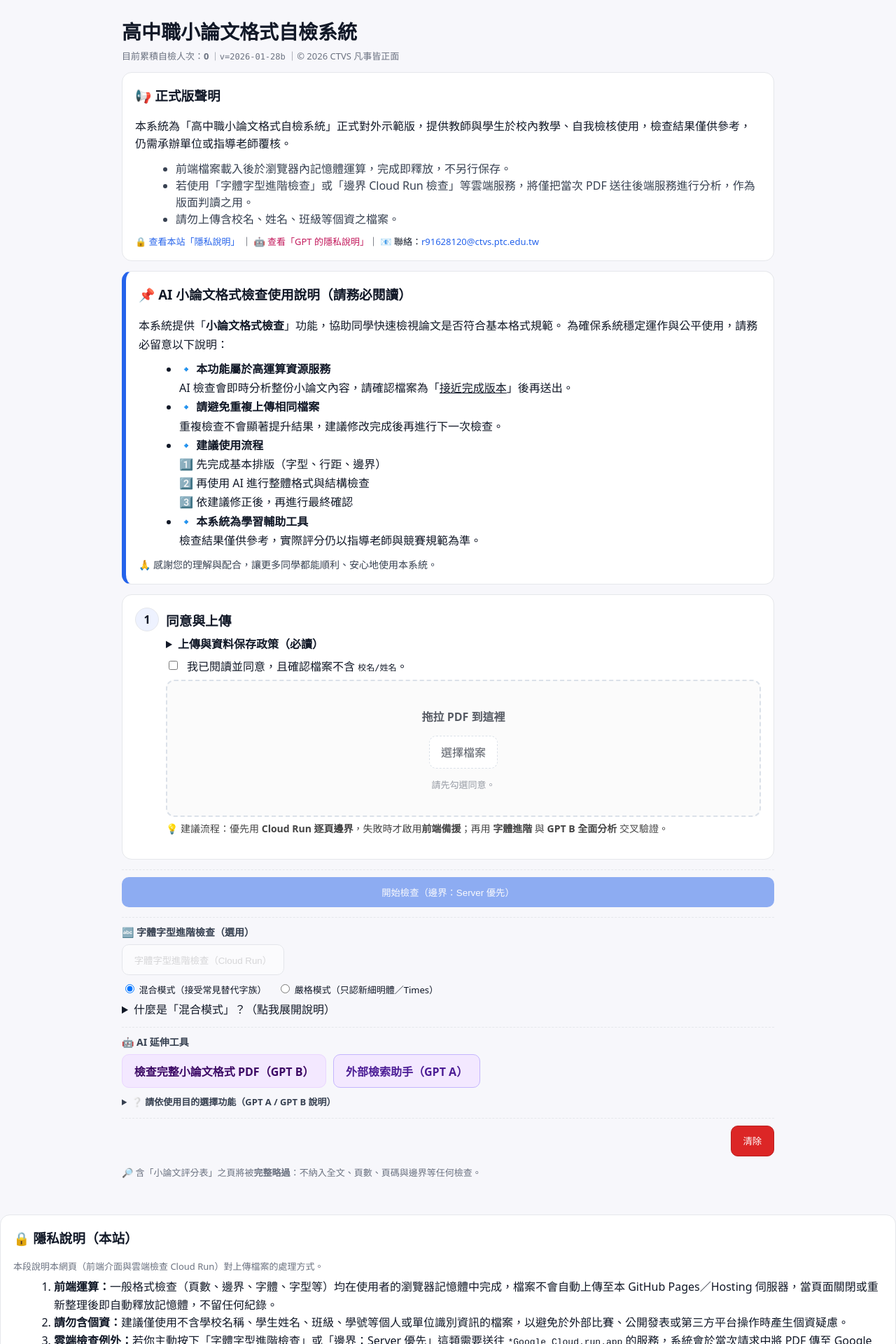
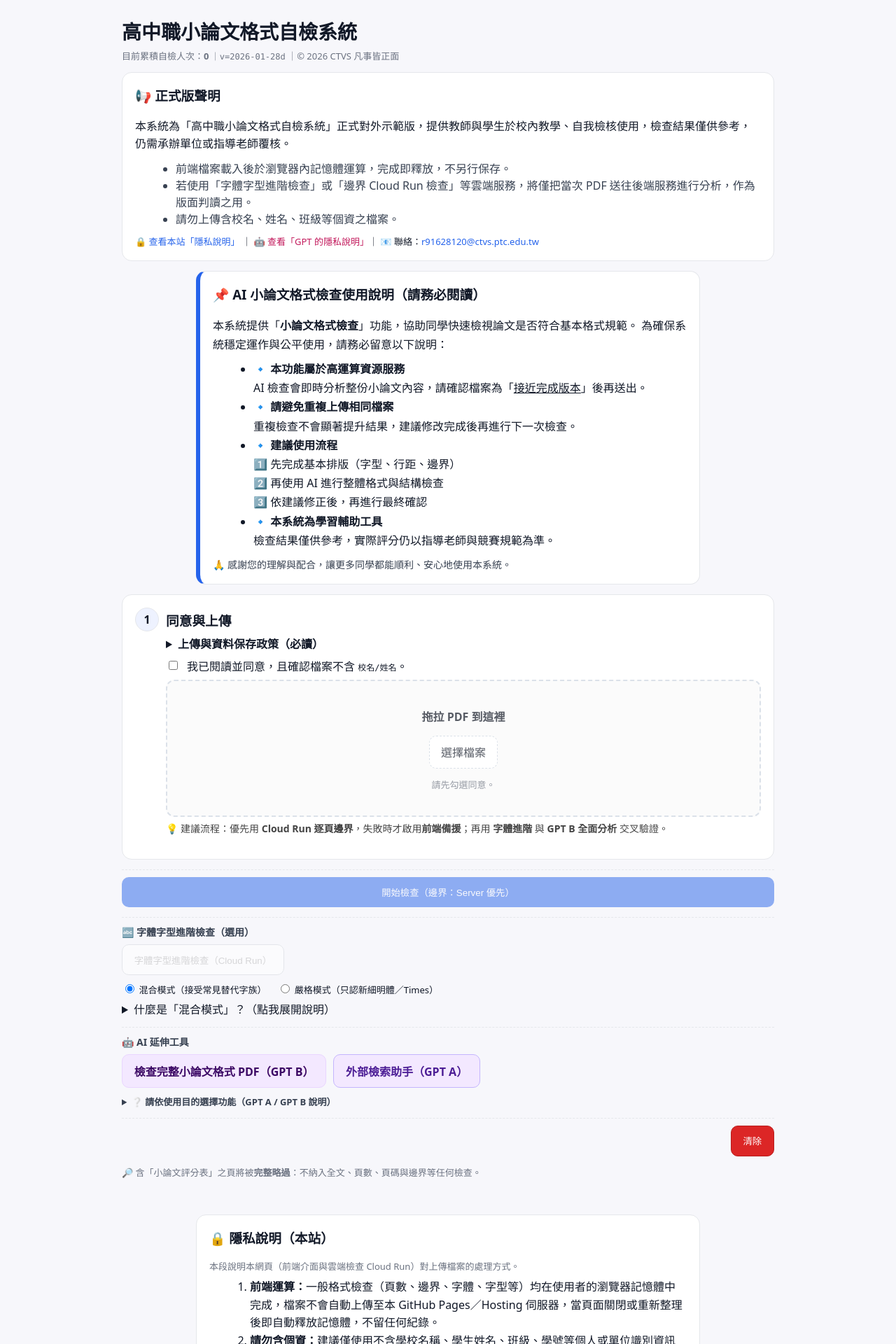
Before and after one commit to r91628120/thesis-checker, a Jekyll site: the page index.html, which Jekyll copies as it is, in a window 1280 px wide. Shown: the top 1920 px of the page at 70% size. Built offline with Jekyll 4.4.1, drawn with Linux system fonts in a browser that asks for light colours.

Commit message:
Add files via upload

```diff
--- a/index.html
+++ b/index.html
@@ -124,6 +124,20 @@ footer{margin-top:24px;text-align:center;color:#6b7280;font-size:13px}
   justify-content: flex-end;
 }
 
+/* ✅ 說明型區塊：集中於畫面中間（閱讀友善） */
+.card.reading {
+  max-width: 720px;      /* 桌機閱讀最佳寬度 */
+  margin-left: auto;
+  margin-right: auto;
+}
+
+@media (max-width: 768px) {
+  .card.reading {
+    max-width: 100%;     /* 手機維持滿版 */
+  }
+}
+
+
 </style>
 
 <!-- pdf.js（ESM）僅作備援讀字 -->
@@ -142,7 +156,7 @@ footer{margin-top:24px;text-align:center;color:#6b7280;font-size:13px}
     <h1>高中職小論文格式自檢系統</h1>
     <p class="meta">
       目前累積自檢人次：<b id="counter">載入中…</b>
-      <span class="mono">｜v=2026-01-28b</span>
+      <span class="mono">｜v=2026-01-28d</span>
       ｜© 2026 CTVS 凡事皆正面
     </p>
    <!--
@@ -171,7 +185,8 @@ footer{margin-top:24px;text-align:center;color:#6b7280;font-size:13px}
 </section>
 
    <!-- AI 小論文格式檢查使用說明 -->
-<section class="card" id="usage-note" style="border-left:6px solid #2563eb;">
+<section class="card reading" id="usage-note" style="border-left:6px solid #2563eb;">
+
   <h3 style="margin-top:0;">📌 AI 小論文格式檢查使用說明（請務必閱讀）</h3>
 
   <p style="line-height:1.7; margin:8px 0;">
@@ -369,7 +384,8 @@ footer{margin-top:24px;text-align:center;color:#6b7280;font-size:13px}
   </section>
 
 <!-- 隱私說明 -->
-<section class="card" id="privacy">
+<section class="card reading" id="privacy">
+
   <h3 style="margin-top:0;">🔒 隱私說明（本站）</h3>
   <p class="hint" style="margin:0 0 8px;">本段說明本網頁（前端介面與雲端檢查 Cloud Run）對上傳檔案的處理方式。</p>
   <ol style="margin:0 0 10px 18px; line-height:1.6; color:#111827;">
@@ -386,7 +402,8 @@ footer{margin-top:24px;text-align:center;color:#6b7280;font-size:13px}
 </section>
 
 <!-- GPT 的隱私說明 -->
-<section class="card" id="gpt-privacy" style="border-color:#f9a8d4;">
+<section class="card reading" id="gpt-privacy" style="border-color:#f9a8d4;">
+
   <h3 style="margin-top:0; color:#be185d;">🤖 GPT 的隱私說明</h3>
   <p style="margin:0 0 10px; line-height:1.6;">
     使用者請注意：當你「點右上或中間的 GPT / 外部檢索助手連結」離開本頁時，接下來的檔案處理就不在本網站控制範圍內，而是依照 OpenAI / GPT 平台各自的使用條款與隱私權政策。
```
